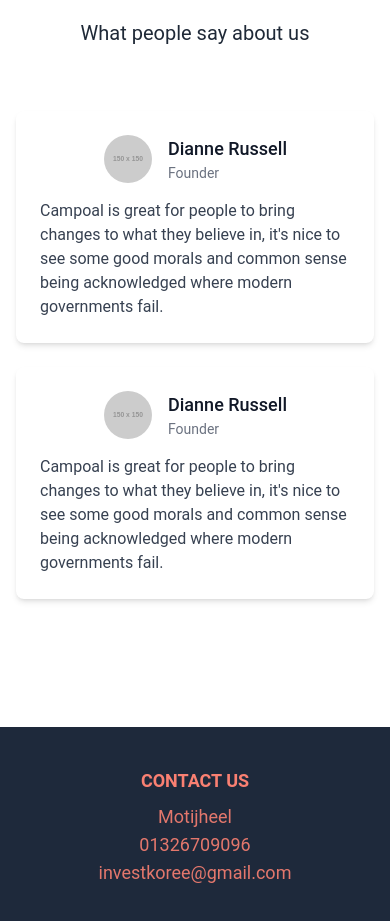
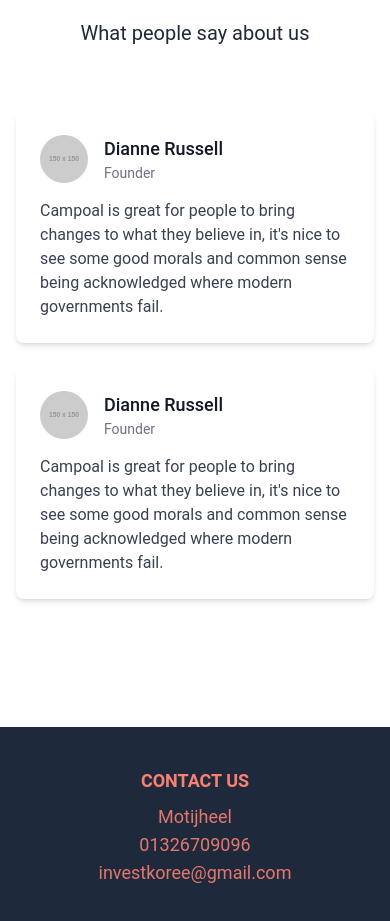
Before and after one commit to arnobm972/investkoree, a React (Vite) app in the folder client-side/: page / in a window 390 px wide. Shown: the part 3880-4801 px from the top of the page. Built offline with nearby package versions, Linux system fonts and the light colour scheme.

Commit message:
responsiveness for all pages done

```diff
--- a/client-side/src/Pages/Home.jsx
+++ b/client-side/src/Pages/Home.jsx
@@ -118,7 +118,7 @@ const Home = () => {
         <div className="flex flex-col sm:flex-row  sm:mx-4 xs:mx-4 xxs:mx-4 gap-6 items-center justify-center">
           {/* Sample Testimonial 1 */}
           <div className="bg-white w-full sm:w-[35%] lg:w-[40%] hover:bg-salmon rounded-lg shadow-md p-6 group">
-            <div className="flex items-center xxs:ml-16 xs:ml-16 sm-ml-16">
+            <div className="flex items-center">
               <img
                 className="w-12 h-12 rounded-full mr-4"
                 src="https://via.placeholder.com/150"
@@ -144,17 +144,17 @@ const Home = () => {
 
           {/* Sample Testimonial 2 */}
           <div className="bg-white w-full sm:w-[35%] lg:w-[40%] hover:bg-salmon rounded-lg shadow-md p-6 group">
-            <div className="flex items-center  xxs:ml-16 xs:ml-16 sm-ml-16">
+            <div className="flex items-center ">
               <img
-                className="w-12 h-12 rounded-full    mr-4"
+                className="w-12 h-12 rounded-full mr-4"
                 src="https://via.placeholder.com/150"
                 alt="Profile"
               />
               <div>
-                <h4 className="text-lg font-medium text-gray-900   group-hover:text-white">
+                <h4 className="text-lg font-medium text-gray-900 group-hover:text-white">
                   Dianne Russell
                 </h4>
-                <p className="text-sm text-gray-500  group-hover:text-white">
+                <p className="text-sm text-gray-500 group-hover:text-white">
                   Founder
                 </p>
               </div>
```
